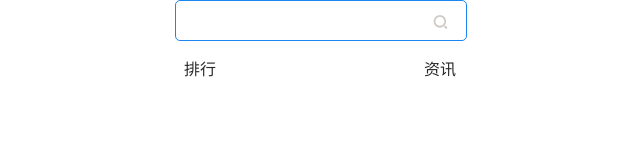
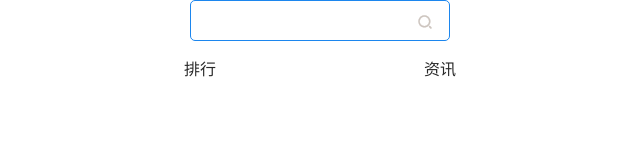
Before and after one commit to lzxz/mi-game, a plain HTML site: page xiaomi.html in a window 1280 px wide. Shown: the full height of the page, 320-960 px from the left. Drawn offline with Linux system fonts and the light colour scheme.

Commit message:
xiaomi.html

```diff
--- a/css/xiaomi.css
+++ b/css/xiaomi.css
@@ -15,7 +15,7 @@
 
 .head .search {
     position: relative;
-    width: 291px;
+    width: 260px;
     margin: auto;
 }
 
@@ -24,7 +24,7 @@
     border-color: #1C86EE;
     border-radius: 5px;
     padding: 12px 0px;
-    width: 280px;
+    width: 248px;
   padding-left:10px;
 }
 
```
